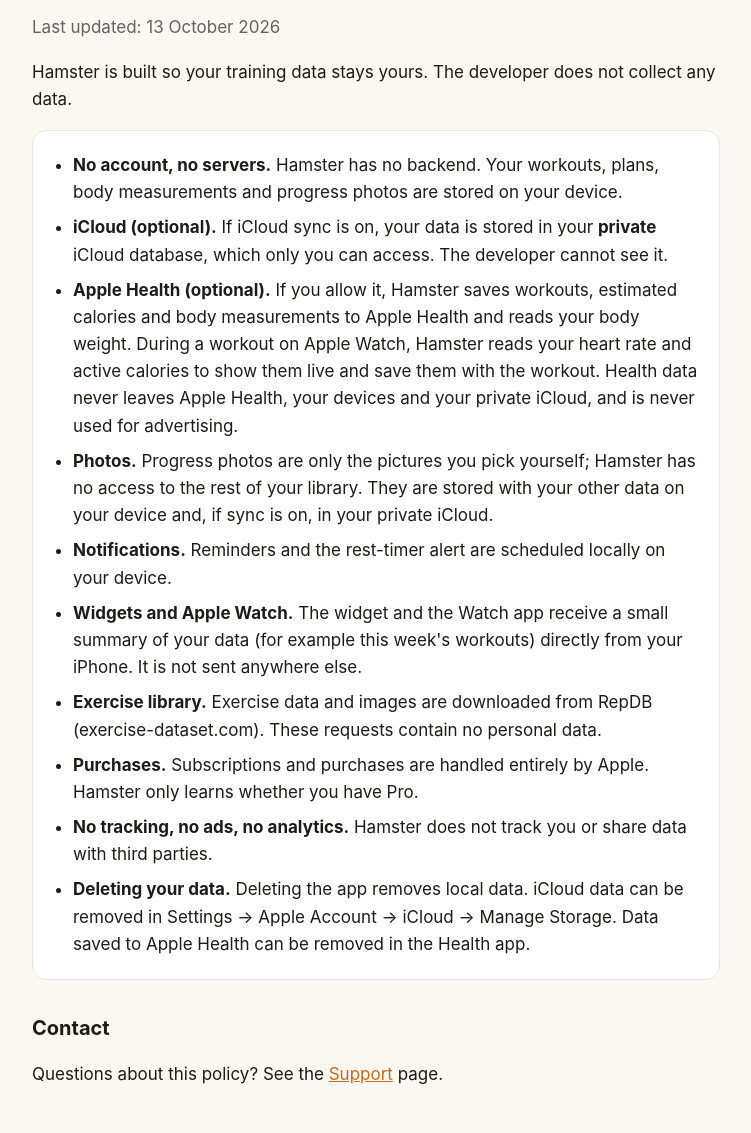
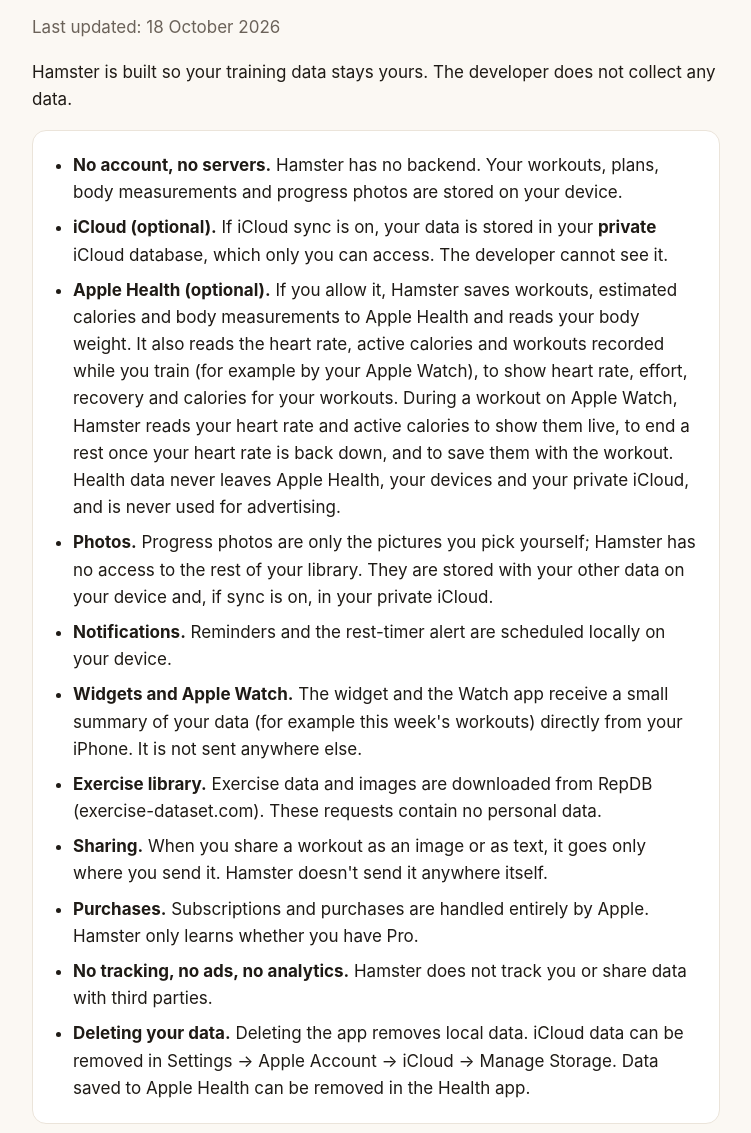
Before and after one commit to MarinaTokareva/hamster-app, a plain HTML site: page privacy/index.html in a window 1280 px wide. Shown: the part 157-1290 px from the top of the page, without its empty margins (264-1015 px from the left). Drawn offline with Linux system fonts and the light colour scheme.

Commit message:
Update index.html

```diff
--- a/privacy/index.html
+++ b/privacy/index.html
@@ -16,16 +16,17 @@
 <nav><a href="../privacy/" aria-current="page">Privacy</a><a href="../support/">Support</a></nav>
 </header>
 <h1>Privacy Policy</h1>
-<p class="muted">Last updated: 13 October 2026</p>
+<p class="muted">Last updated: 18 October 2026</p>
 <p>Hamster is built so your training data stays yours. The developer does not collect any data.</p>
 <div class="card"><ul>
 <li><strong>No account, no servers.</strong> Hamster has no backend. Your workouts, plans, body measurements and progress photos are stored on your device.</li>
 <li><strong>iCloud (optional).</strong> If iCloud sync is on, your data is stored in your <strong>private</strong> iCloud database, which only you can access. The developer cannot see it.</li>
-<li><strong>Apple Health (optional).</strong> If you allow it, Hamster saves workouts, estimated calories and body measurements to Apple Health and reads your body weight. During a workout on Apple Watch, Hamster reads your heart rate and active calories to show them live and save them with the workout. Health data never leaves Apple Health, your devices and your private iCloud, and is never used for advertising.</li>
+<li><strong>Apple Health (optional).</strong> If you allow it, Hamster saves workouts, estimated calories and body measurements to Apple Health and reads your body weight. It also reads the heart rate, active calories and workouts recorded while you train (for example by your Apple Watch), to show heart rate, effort, recovery and calories for your workouts. During a workout on Apple Watch, Hamster reads your heart rate and active calories to show them live, to end a rest once your heart rate is back down, and to save them with the workout. Health data never leaves Apple Health, your devices and your private iCloud, and is never used for advertising.</li>
 <li><strong>Photos.</strong> Progress photos are only the pictures you pick yourself; Hamster has no access to the rest of your library. They are stored with your other data on your device and, if sync is on, in your private iCloud.</li>
 <li><strong>Notifications.</strong> Reminders and the rest-timer alert are scheduled locally on your device.</li>
 <li><strong>Widgets and Apple Watch.</strong> The widget and the Watch app receive a small summary of your data (for example this week's workouts) directly from your iPhone. It is not sent anywhere else.</li>
 <li><strong>Exercise library.</strong> Exercise data and images are downloaded from RepDB (exercise-dataset.com). These requests contain no personal data.</li>
+<li><strong>Sharing.</strong> When you share a workout as an image or as text, it goes only where you send it. Hamster doesn't send it anywhere itself.</li>
 <li><strong>Purchases.</strong> Subscriptions and purchases are handled entirely by Apple. Hamster only learns whether you have Pro.</li>
 <li><strong>No tracking, no ads, no analytics.</strong> Hamster does not track you or share data with third parties.</li>
 <li><strong>Deleting your data.</strong> Deleting the app removes local data. iCloud data can be removed in Settings → Apple Account → iCloud → Manage Storage. Data saved to Apple Health can be removed in the Health app.</li>
```
